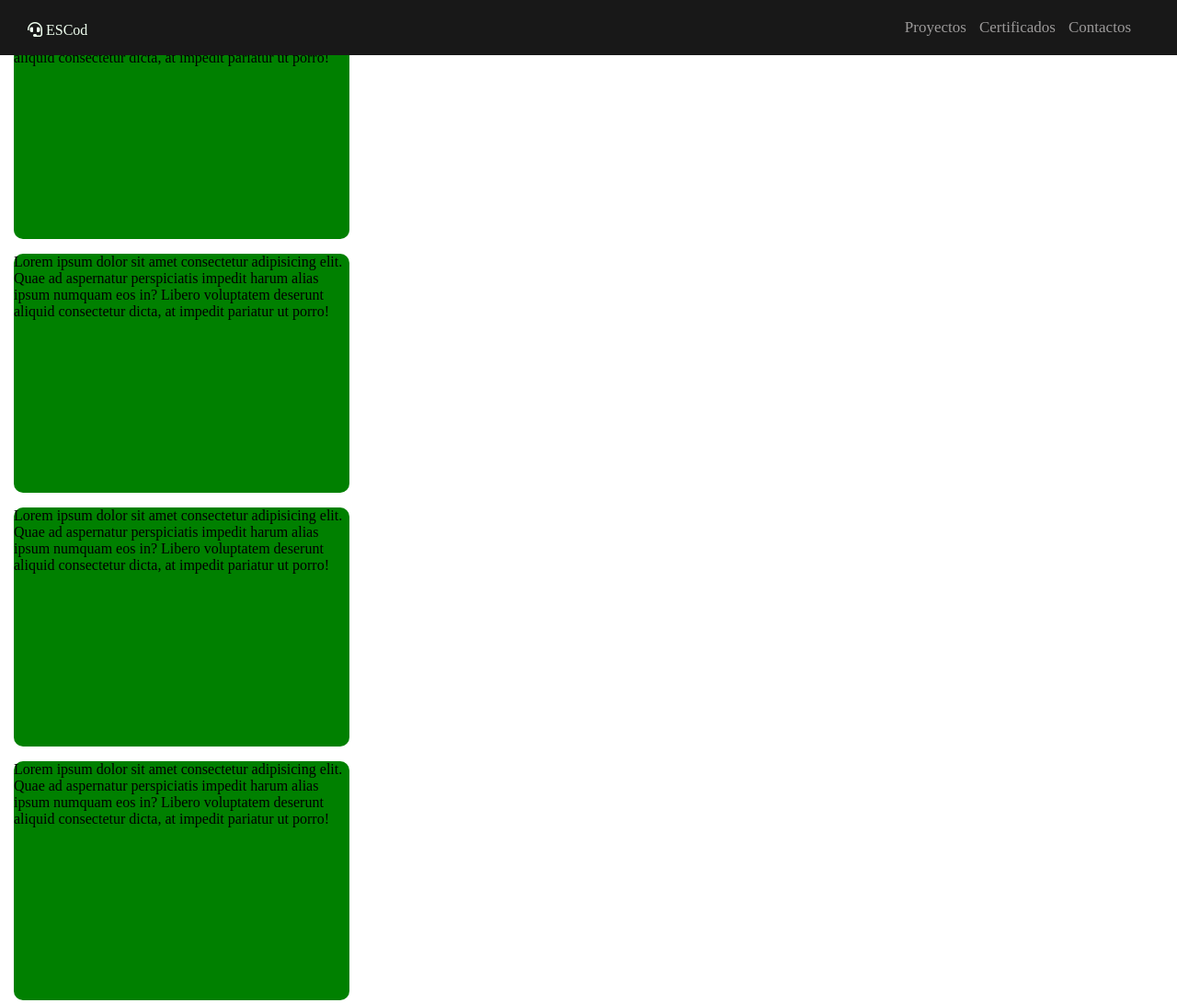
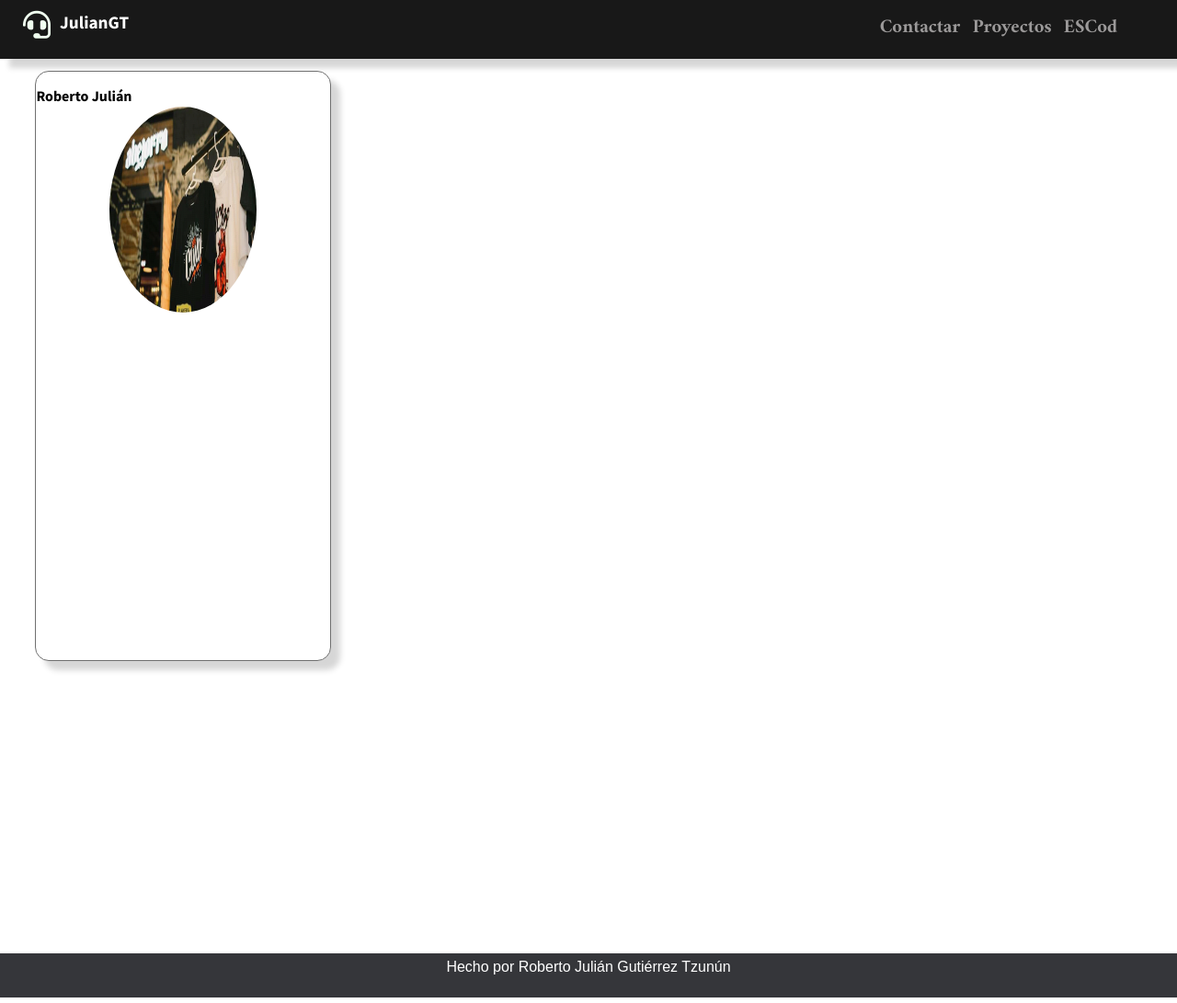
Before and after one commit to rjuliangt/portafolio, a plain HTML site: page index.html in a window 1280 px wide. Shown: the top 1091 px of the page at 92% size. Drawn offline with Linux system fonts and the light colour scheme.

Commit message:
Avances de la pagina

```diff
--- a/css/estilos.css
+++ b/css/estilos.css
@@ -1,49 +1,72 @@
 body{
     padding: 0;
     margin: 0;
+    font-family: 'Source Sans Pro', sans-serif;
 }
+
 .rectangle{
     background: #181818;
     width: 100%;
-    height: 60px;
+    height: 5%;
     display: inline-block;
     text-align: right;
     margin: 0px;
     position: fixed;
     top: 0px;
     width: 100%;
+    box-shadow: 10px 10px 6px rgba(0,0,0,0.16);
+    padding: 12px;
+}
+
+.navegador{
+    padding-top: 2%;
+    padding: 0px;
+    align-content: space-between;
+}
+.logo{
+    text-align: start;
+    font-size: 30px;
+    margin: 0%;
+    padding: 0px;
+    position: absolute;
+    left: 10px;
+}
+
+.nombre{
+    font-family: 'Source Sans Pro' bold;
+    font-size: 120% ;
+    color: white;
+    margin: 0;
+    display: inline;
+    position: absolute;
+    left: 65px;
+}
+
+.nombre:hover{
+    cursor: pointer;
 }
 
 .optiones{
+    padding-top: 0.5%;
+    padding: 0px;
+    padding-right: 6%;
     margin: 0px;
-    padding: 5px;
-    padding-right: 50px;
+    display: inline;
 }
 
 .logo{
-    position: absolute;
-    top: 8px;
-    left: 15px;
     color: honeydew;
     margin-left: 15px;
     margin-right: 10px;
-}
-.main{
-    background: green;
-    width: 365px;
-    height: 260px;
-    margin-left: 15px;
-    margin-right: 10px;
-    border-radius: 10px;
 }
 
 ol{
     color: rgba(161, 159, 159, 0.966);
     display: inline-block;
-    font-size: 17px;
-    margin-top: 15px;
+    font-size: 1.3rem;
+    margin-top: 0px;
     padding-left: 10px;
-    font-family: Soucer;
+    font-family: 'Amiri', serif;
     font-style: bold;
 }
 
@@ -52,23 +75,48 @@ ol:hover{
     cursor: pointer;
 }
 
-.credits{
-    background: #3d6891e0;
-    text-align: center;
-    margin: 0px;
-    width: 100%;
-    height: 30px;
+
+.tarejetaPersonal{
+    background-color: white;
+    margin-top: 6%;
+    border-color: #707070;
+    border-style: solid;
+    border-width: 0.3px;
+    width: 25%;
+    height: 80%;
+    margin-left: 3%;
+    margin-right: 10px;
+    border-radius: 15px;
+    box-shadow: 10px 10px 6px rgba(0,0,0,0.16);
+    position: fixed;
 }
 
-.fas fa-headset{
-    background-color: white;
-    width: 70px;
-    height: 70px;
+.contenedorimg{
+    position: absolute;
+    right: 25%;
+    left: 25%;
+    top: 6%;
+    bottom: 0%;
+    border-radius: 100%;
+    width: 50%;
+    height: 35%;
+    display: inline-block;
+}
+
+.credits{
+    background: #35363A;
+    text-align: center;
+    margin-top: 6%;
+    margin-bottom: 0%;
+    width: 100%;
+    height: 6%;
+
 }
 .textfooter{
     color: white;
-    margin-top: 15px;
+    padding: 0.5%;
     font-family: sans-serif;
+    margin: 0px;
 }/*
 .contenetorImg{
     width: 50px;
--- a/index.html
+++ b/index.html
@@ -6,61 +6,74 @@
     <title>Portafolio Juli&aacute;n</title>
     <link rel="stylesheet" href="css/estilos.css">
     <link rel="stylesheet" href="http://use.fontawesome.com/releases/v5.12.0/css/all.css">
+    <link href="https://fonts.googleapis.com/css?family=Amiri:700|Source+Sans+Pro:700&display=swap" rel="stylesheet">
 </head>
 <body>
     <header class="rectangle">
         <nav class="navegator">
-            <!--    <div class="photo">
-                        <img src="imagens/elClubo.jpg" alt="ESCod imagen" class="contenetorImg">
-                </div>-->
-            <p class="logo">
-                <i class="fas fa-headset"></i>
-                ESCod
-            </p>
+            <span class="logo">
+                <i class="fas fa-headset" ></i>
+            </span>
+            <p class="nombre">JulianGT</p>
             <Ul class="optiones">
+                <ol>Contactar</ol>
                 <ol>Proyectos</ol>
-                <ol>Certificados</ol>
-                <ol>Contactos</ol>
+                <ol>ESCod </ol>
             </Ul>
         </nav>
     </header>
 
     <section>
-       <section class="main">
+       <section class="tarejetaPersonal">
+            <div class="">
+                <img src="imagens/elClubo.jpg" alt="Imagen elClubo" class="contenedorimg">
+            </div>
             <p>
-                Lorem ipsum dolor sit amet consectetur adipisicing elit. Quae ad aspernatur perspiciatis impedit harum
-                alias ipsum numquam eos in? Libero voluptatem deserunt aliquid consectetur dicta, at impedit pariatur ut
-                porro!
+                Roberto Juli&aacute;n
             </p>
        </section>
     </section>
-    <section>
-        <section class="main">
-             <p>
-                 Lorem ipsum dolor sit amet consectetur adipisicing elit. Quae ad aspernatur perspiciatis impedit harum
-                 alias ipsum numquam eos in? Libero voluptatem deserunt aliquid consectetur dicta, at impedit pariatur ut
-                 porro!
-             </p>
-        </section>
-     </section>
-     <section>
-        <section class="main">
-             <p>
-                 Lorem ipsum dolor sit amet consectetur adipisicing elit. Quae ad aspernatur perspiciatis impedit harum
-                 alias ipsum numquam eos in? Libero voluptatem deserunt aliquid consectetur dicta, at impedit pariatur ut
-                 porro!
-             </p>
-        </section>
-     </section>
-     <section>
-        <section class="main">
-             <p>
-                 Lorem ipsum dolor sit amet consectetur adipisicing elit. Quae ad aspernatur perspiciatis impedit harum
-                 alias ipsum numquam eos in? Libero voluptatem deserunt aliquid consectetur dicta, at impedit pariatur ut
-                 porro!
-             </p>
-        </section>
-     </section>
+    <br>
+    <br>
+    <br>
+    <br>
+    <br><br>
+    <br><br>
+    <br>
+    <br>
+    <br>
+    <br>
+    <br><br>
+    <br>
+    <br>
+    <br>
+    <br>
+    <br>
+    <br>
+    <br>
+    <br>
+    <br><br>
+    <br>
+    <br>
+    <br>
+    <br>
+    <br><br>
+    <br>
+    <br>
+    <br>
+    <br>
+    <br><br>
+    <br>
+    <br>
+    <br>
+    <br>
+    <br><br>
+    <br>
+    <br>
+    <br>
+    <br>
+    <br>
+    <br>
     <footer class="credits">
         <p class="textfooter">Hecho por Roberto Juli&aacute;n Guti&eacute;rrez Tzun&uacute;n </p>
     </footer>
```
